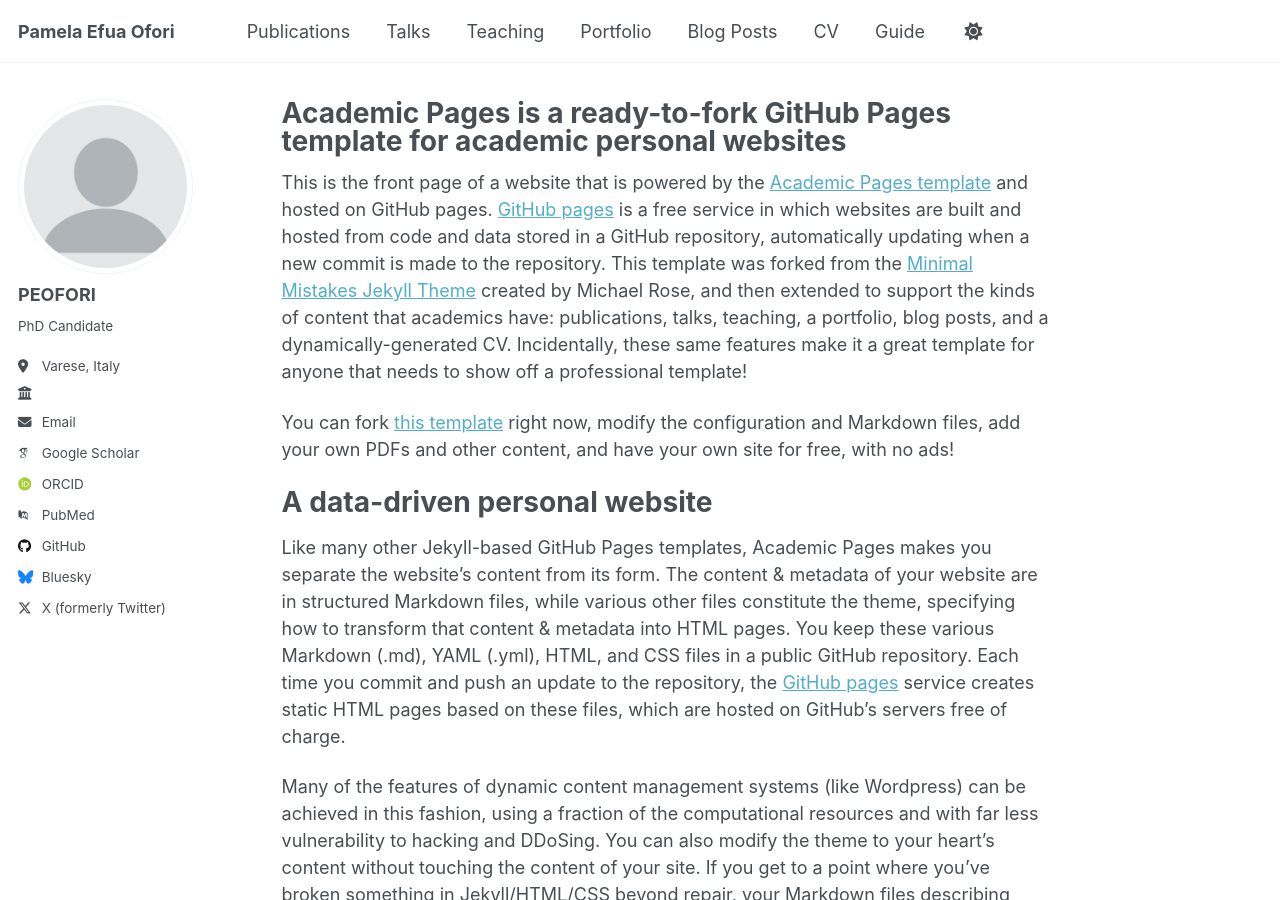
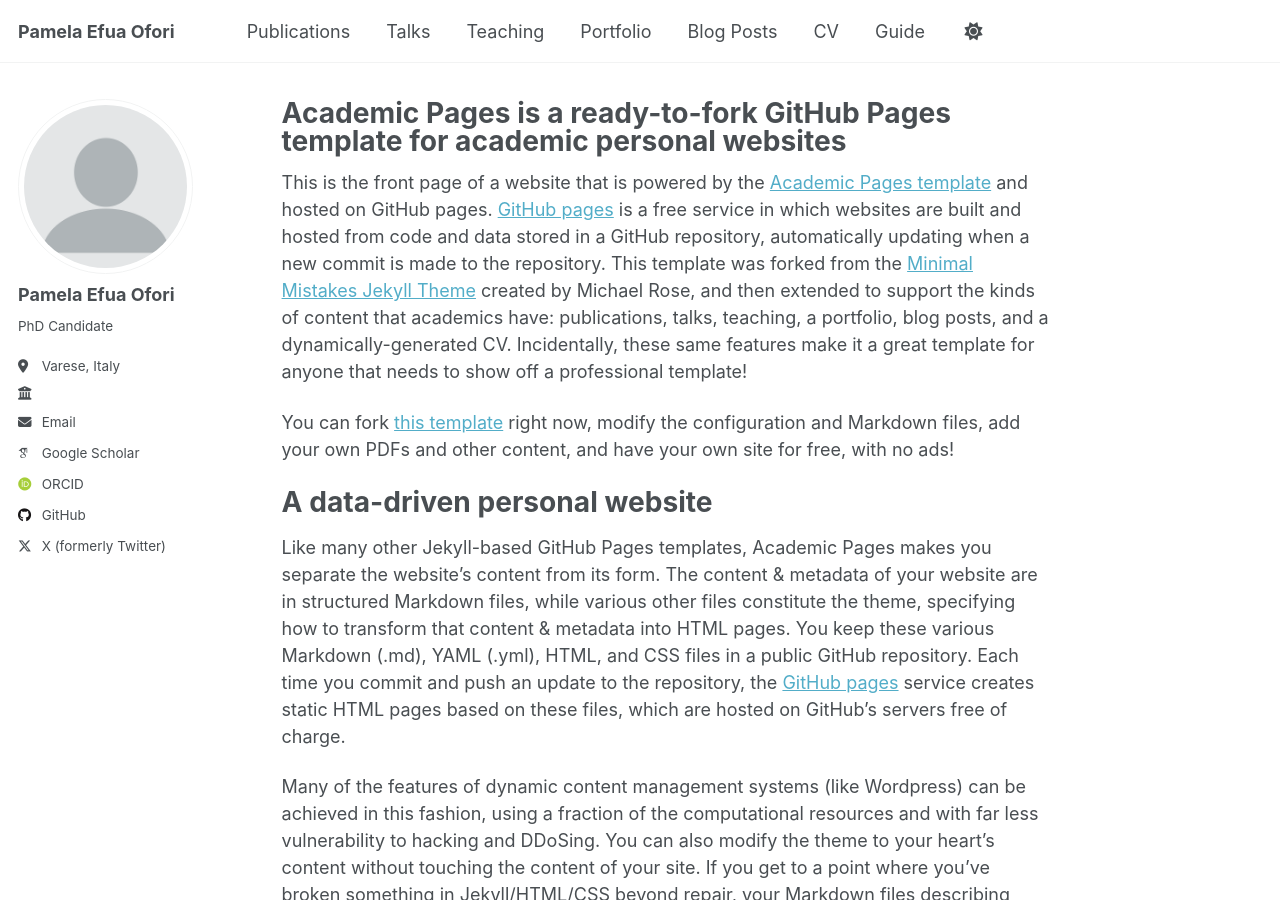
Before and after one commit to PEOFORI/peofori.github.io, a Jekyll site: the page built from _pages/about.md, in a window 1280 px wide and 900 px high. Built offline with Jekyll 4.4.1, drawn with Linux system fonts in a browser that asks for light colours; some web fonts are replaced; a script that is not in the unit is left out.

Commit message:
Update _config.yml

```diff
--- a/_config.yml
+++ b/_config.yml
@@ -24,7 +24,7 @@ repository               : "https://peofori.github.io/"
 author:
   # Biographic information
   avatar           : "profile.png"
-  name             : "PEOFORI"
+  name             : "Pamela Efua Ofori"
   pronouns         : # example: "she/her"
   bio              : "PhD Candidate"
   location         : "Varese, Italy"
@@ -40,7 +40,7 @@ author:
   impactstory      : # URL
   orcid            : "https://orcid.org/0000-0002-9952-3586"
   semantic         : # URL
-  pubmed           : "https://www.ncbi.nlm.nih.gov/pubmed/?term=john+snow"
+  pubmed           : #"https://www.ncbi.nlm.nih.gov/pubmed/?term=john+snow"
   researchgate     : # URL
   scopus           : # URL
 
@@ -48,13 +48,13 @@ author:
   bitbucket        : # Username - Update with your username on the site
   codepen          : # Username
   dribbble         : # Username
-  github           : "peofori"
+  github           : "peofori.github.io"
   kaggle           : # Username
   stackoverflow    : # User number or user number and name (i.e., use "1" or "1/jeff-atwood")
 
   # Social media
   artstation       : # Username
-  bluesky          : "bsky.app" # Replace this with you Bluesky username
+  bluesky          : #"bsky.app" # Replace this with you Bluesky username
   facebook         : # Username
   flickr           : # Username
   foursquare       : # Username
@@ -71,14 +71,14 @@ author:
   steam            : # Username
   telegram         : # URL
   tumblr           : # Username
-  twitter          : # Username for X / Twitter
+  twitter          :  "@Pamelaofori2"
   vine             : # Username
   weibo            : # Username
   wikipedia        : # Username
   xing             : # Username
   youtube          : # Username
   zhihu            : # Username
-  twitter          : "@Pamelaofori2"
+
 
 # Publication Category - The following the list of publication categories and their headings
 publication_category:
@@ -136,7 +136,7 @@ yandex_site_verification :
 
 # Social Sharing
 twitter:
-  username               : &twitter
+  username               : "@Pamelaofori2"
 facebook:
   username               :
   app_id                 :
@@ -153,7 +153,7 @@ social:
 
 # Analytics
 analytics:
-  provider               :  "false" # false (default), "google", "google-universal", "google-analytics-4", "custom"
+  provider               :  #"false" # false (default), "google", "google-universal", "google-analytics-4", "custom"
   google:
     tracking_id          :
 
```
